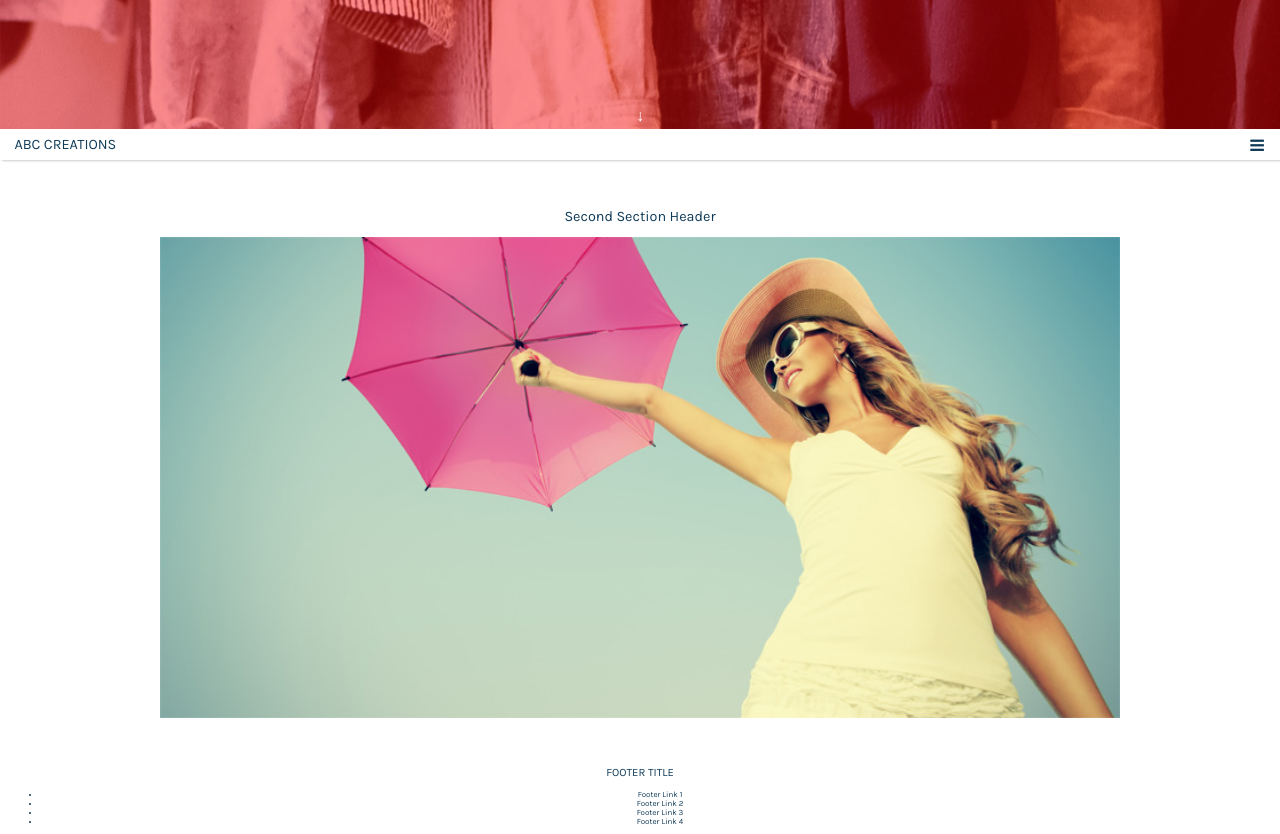
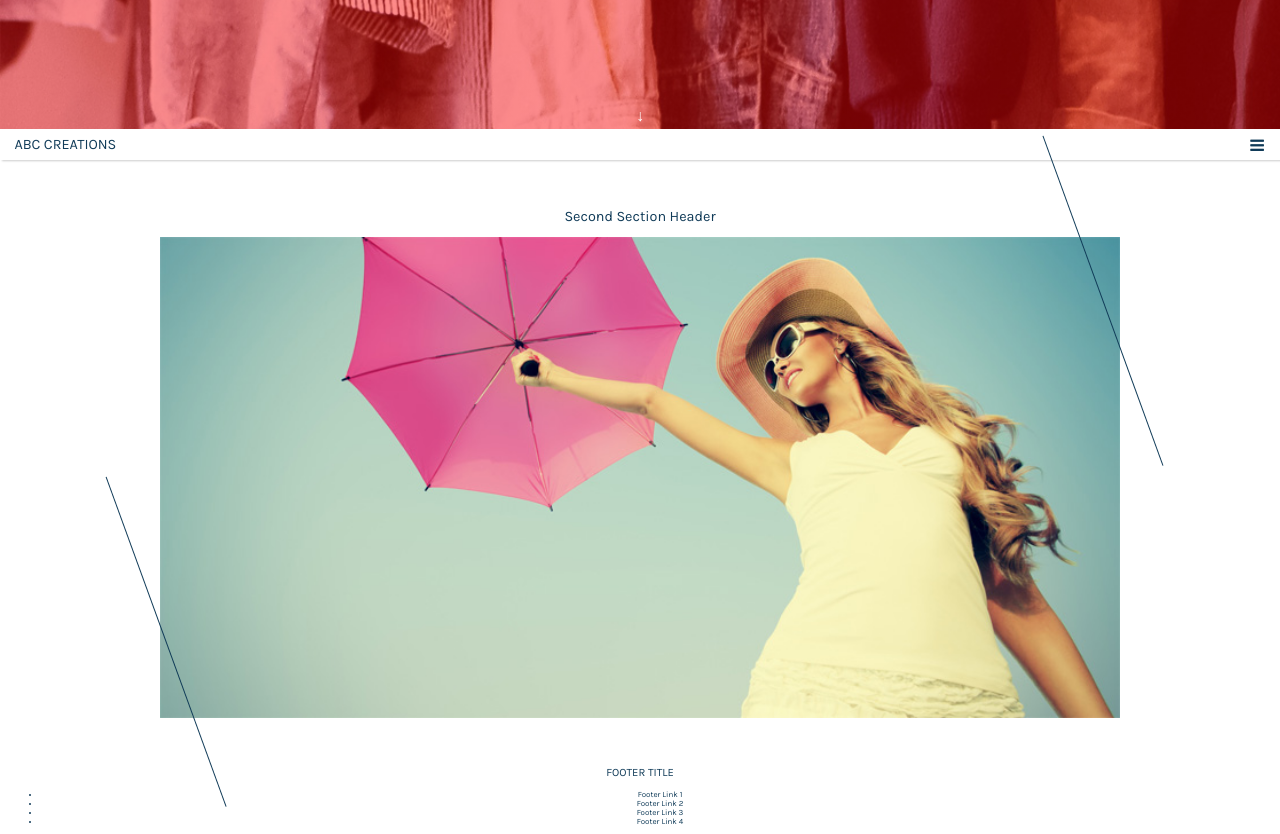
Before and after one commit to gfed53/abc-code-challenge, a website: page src/index.html in a window 1280 px wide. Shown: the part 640-1474 px from the top of the page. Drawn offline with nearby package versions, Linux system fonts and the light colour scheme.

Commit message:
Diagonal lines for image implemented. Not 100% accurate to source.

```diff
--- a/src/index.html
+++ b/src/index.html
@@ -11,6 +11,7 @@
 </head>
 <body>
 	<div class="grid">
+
 		<header>
 			<div class="header-content">
 				<h1>FROM <span class="bold">FACTORY</span><br>
@@ -29,7 +30,10 @@
 		</nav>
 		<section class="second-section">
 			<h2>Second Section Header</h2>
-			<img src="./images/image2.jpg">
+			<div class="image-container">
+				<div class="box-ends"></div>
+				<img src="./images/image2.jpg">
+			</div>
 		</section>
 		<footer>
 			<h3>FOOTER TITLE</h3>
--- a/src/js/script.js
+++ b/src/js/script.js
@@ -1,11 +1,12 @@
 $(function(){
-	console.log($('header').css('height'));
+	//For Navbar
+	// console.log($('header').css('height'));
 	var headerHeight = $('header').height();
-	console.log(headerHeight);
+	// console.log(headerHeight);
 	var navHeight = $('nav').height();
-	console.log(navHeight);
+	// console.log(navHeight);
 	headerHeight = $(window).height()-navHeight;
-	console.log(headerHeight);
+	// console.log(headerHeight);
 	var marginTop;
 
 	if($(window).width() <= 338){
@@ -17,12 +18,31 @@ $(function(){
 	$('header').height(headerHeight);
 	$('.header-content').css('margin-top', marginTop+'px');
 
+	//For Lines
+	console.log($('img').width());
+	console.log($('img').height());
+	var imgWidth = $('img').width(),
+	imgHeight = $('img').height();
+	// Image
+	// width: 478.5px;
+	// height: 239.8125px;
+
+	// Box
+	    // width: 500px;
+	    // height: 175px;
+	console.log(500/478.5); //width
+	console.log(175/239.8125); //height
+	console.log(35/478.5) //transY
+	console.log(71/478.5); //transX
+	$('.box-ends').css({'width': (imgWidth*1.04)+'px', 'height': (imgHeight*0.729)+'px', 'transform': 'translateY('+(imgWidth*0.250)+'px) translateX('+(imgWidth*0.11)+'px) rotate(-20deg)' });
+
+
+
 
 	$(document).on('scroll', function(){
 		// console.log($(this).scrollTop());
 		var scrollTop = $(this).scrollTop();
 		if(scrollTop >= headerHeight){
-			console.log('should add class');
 			$('nav').addClass('fixed');
 			$('.grid').css('top', '2em');
 		} else if($('nav').hasClass('fixed')) {
--- a/src/scss/_shapes.scss
+++ b/src/scss/_shapes.scss
@@ -1,15 +1,61 @@
-.Shape {
-  border-width: 2px;
-  border-color: rgb(0, 43, 73);
-  border-style: solid;
-  position: absolute;
-  //Adjust to point on page
-  left: 163px;
-  top: 1122px;
-  width: 118px;
-  height: 294px;
-  z-index: 24;
+// .shape {
+//   border-width: 2px;
+//   border-color: rgb(0, 43, 73);
+//   border-style: solid;
+//   position: absolute;
+//   //Adjust to point on page
+//   left: 163px;
+//   top: 0;
+//   width: 118px;
+//   height: 294px;
+//   z-index: 24;
+// }
+
+.box-ends {
+	width: 79%;
+    height: 25%;
+    border-left: 1px solid #103b58;
+    border-right: 1px solid #103b58;
+    transform:
+        translateY(43%)
+        translateX(8%)
+        rotate(-19deg);
+    transform-origin: 0% 0%;
+    position: absolute;
+    z-index: 9999;
 }
+
+
+// Mock Values
+
+// Image
+// width: 478.5px;
+// height: 239.8125px;
+
+// Box
+    // width: 500px;
+    // height: 175px;
+    // border: 1px solid #103b58;
+    // transform: translateY(35px) translateX(71px) rotate(-20deg);
+    // position: absolute;
+    // z-index: 9999;
+
+
+// .crossed {
+//     background:
+//        linear-gradient(to top left,
+//            rgba(0,0,0,0) 0%,
+//            rgba(0,0,0,0) calc(50% - 0.8px),
+//            rgba(0,0,0,1) 50%,
+//            rgba(0,0,0,0) calc(50% + 0.8px),
+//            rgba(0,0,0,0) 100%),
+//        linear-gradient(to top right,
+//            rgba(0,0,0,0) 0%,
+//            rgba(0,0,0,0) calc(50% - 0.8px),
+//            rgba(0,0,0,1) 50%,
+//            rgba(0,0,0,0) calc(50% + 0.8px),
+//            rgba(0,0,0,0) 100%);
+// }
 
 .arrow-container {
 	// clear: both;
```
Also changed, not shown: src/css/styles.css.
